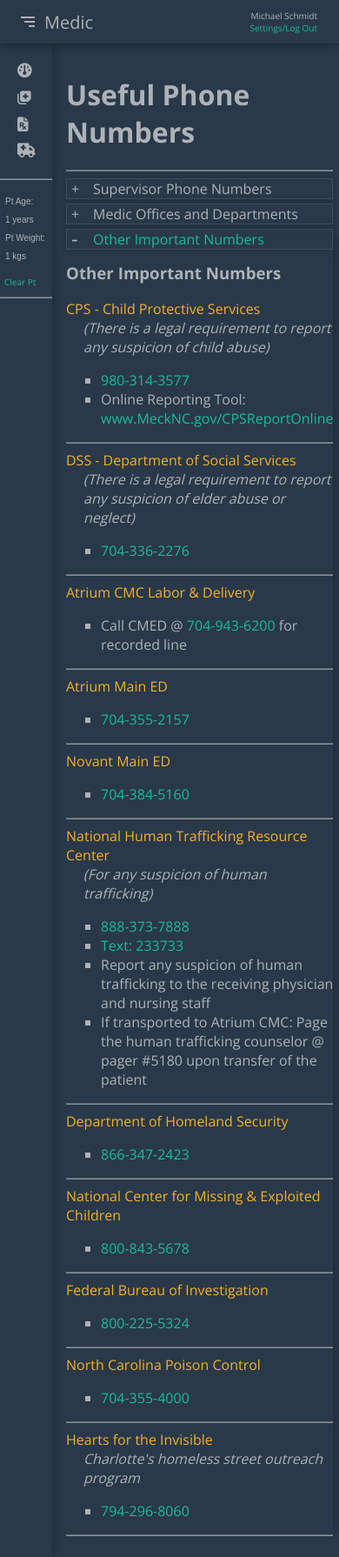
After one commit to CynicalSaint48/MyMedicAppsProtocols, a Flask app: page /tools/PhoneNumbers in a window 390 px wide. The commit adds this page. Shown: the whole page at 87% size. Run offline with Flask 3, Linux system fonts and the light colour scheme; a user stored in the database is signed in; some libraries are stand-ins or nearby versions; some web fonts are replaced.

Commit message:
implemented Tools and Phone Numbers Tool

```diff
--- a/master/__init__.py
+++ b/master/__init__.py
@@ -29,6 +29,7 @@
     from master.main.routes import main
     from master.users.routes import users
     from master.errors.handlers import errors
+    from master.tools.routes import tools
 
     from master import models
 
@@ -37,5 +38,6 @@
     app.register_blueprint(users)
     app.register_blueprint(medications)
     app.register_blueprint(errors)
+    app.register_blueprint(tools)
 
     return app
--- a/master/static/styles.css
+++ b/master/static/styles.css
@@ -1017,6 +1017,30 @@
    justify-content: center;
 }
 
+.phoneList {
+   display: grid;
+   grid-template-columns: 50px 250px 150px;
+   margin: 20px;
+}
+
+.phoneList div {
+   border: 1px solid var(--fifty-border);
+   display: flex;
+   justify-content: center;
+}
+
+.phoneListOffice {
+   display: grid;
+   grid-template-columns: 180px 325px;
+   margin: 20px;
+}
+
+.phoneListOffice div {
+   border: 1px solid var(--fifty-border);
+   display: flex;
+   justify-content: center;
+}
+
 .vomiText li {
    width: 232px;
 }
--- a/master/templates/base.html
+++ b/master/templates/base.html
@@ -269,7 +269,7 @@
                             </button>
                             <ul other-list id="other-list-id" style="display:none">
                                 <li>
-                                    <button class="bottom-list-button"><a href="#"><div class="hidden-sidebar">Med Math Calculator</div></a>
+                                    <button class="bottom-list-button"><a href="{{ url_for('tools.phoneNumbers')}}"><div class="hidden-sidebar">Phone Numbers</div></a>
                                 </li>
                             </ul>
                         </li>
--- /dev/null
+++ b/master/templates/tools/PhoneNumbers.html
@@ -0,0 +1,155 @@
+{% extends "base.html" %}
+{% block content %}
+<div class="container content1">
+    <div class="accordian">
+        <H1>Useful Phone Numbers</H1><hr>
+        <div>
+            <input type="checkbox" name="accordian" id="supPhoneNarrative" class="accordian__input">
+            <label for="supPhoneNarrative" class="accordian__label">Supervisor Phone Numbers</label>
+            <div class="narrativeSection">
+                <H3><dose style="color:#f4b02a;font-weight:500">Supervisor IDs and Phone Numbers</dose></H3>
+                    <div class="phoneList">
+                        <div><supID></supID></div><div><supName>Anaya, Shane</supName></div><div><supTel><a href="tel:7045621367">704-562-2367</a></supTel></div>
+                        <div><supID>122</supID></div><div><supName>Baltimore, Dan</supName></div><div><supTel><a href="tel:9802974819">980-297-4819</a></supTel></div>
+                        <div><supID>127</supID></div><div><supName>Baun, Josh</supName></div><div><supTel><a href="tel:9802866107">980-286-6107</a></supTel></div>
+                        <div><supID>1221</supID></div><div><supName>Camarena, James</supName></div><div><supTel><a href="tel:7045790244">704-579-0244</a></supTel></div>
+                        <div><supID>123</supID></div><div><supName>Crunk, John</supName></div><div><supTel><a href="tel:7046190764">704-619-0764</a></supTel></div>
+                        <div><supID>1271</supID></div><div><supName>Kurc, Lizz</supName></div><div><supTel><a href="tel:7046219128">704-621-9128</a></supTel></div>
+                        <div><supID></supID></div><div><supName>Elliot, Anna</supName></div><div><supTel><a href="tel:7045721315">704-572-1315</a></supTel></div>
+                        <div><supID>1441</supID></div><div><supName>Geis, Daniel</supName></div><div><supTel><a href="tel:9803554276">980-355-4276</a></supTel></div>
+                        <div><supID></supID></div><div><supName>Goodman, RJ</supName></div><div><supTel><a href="tel:7043878464">704-387-8464</a></supTel></div>
+                        <div><supID>121</supID></div><div><supName>Gonzalez, Jose</supName></div><div><supTel><a href="tel:7048408410">704-840-8410</a></supTel></div>
+                        <div><supID>1211</supID></div><div><supName>Harford, Robert</supName></div><div><supTel><a href="tel:9803554619">980-355-4619</a></supTel></div>
+                        <div><supID></supID></div><div><supName>Jerrell, Christopher</supName></div><div><supTel><a href="tel:7049098845">704-909-8845</a></supTel></div>
+                        <div><supID>1111</supID></div><div><supName>Kerley, Allison</supName></div><div><supTel><a href="tel:9803552013">980-355-2013</a></supTel></div>
+                        <div><supID>125</supID></div><div><supName>Klass, Siobhan</supName></div><div><supTel><a href="tel:7045342191">704-534-2191</a></supTel></div>
+                        <div><supID></supID></div><div><supName>Langevort, Jackson</supName></div><div><supTel><a href="tel:7043375831">704-337-5831</a></supTel></div>
+                        <div><supID></supID></div><div><supName>McCarthy, Kelly</supName></div><div><supTel><a href="tel:7043519601">704-351-9601</a></supTel></div>
+                        <div><supID>115</supID></div><div><supName>McGaha, Gabe</supName></div><div><supTel><a href="tel:7046613562">704-661-3562</a></supTel></div>
+                        <div><supID>1261</supID></div><div><supName>Murphy, Jeremy</supName></div><div><supTel><a href="tel:9802669554">980-266-9554</a></supTel></div>
+                        <div><supID>124</supID></div><div><supName>Philips, Kenny</supName></div><div><supTel><a href="tel:9802299246">980-229-9246</a></supTel></div>
+                        <div><supID></supID></div><div><supName>Pirone, Nicholaus</supName></div><div><supTel><a href="tel:7043878520">704-387-8520</a></supTel></div>
+                        <div><supID></supID></div><div><supName>Romero-DePalma, Ashley</supName></div><div><supTel><a href="tel:9803552307">980-355-2307</a></supTel></div>
+                        <div><supID>113</supID></div><div><supName>Shue, Don</supName></div><div><supTel><a href="tel:7046218873">704-621-8873</a></supTel></div>
+                        <div><supID>111</supID></div><div><supName>Simmons, Chris</supName></div><div><supTel><a href="tel:9802971674">980-297-1674</a></supTel></div>
+                        <div><supID>117</supID></div><div><supName>Smith, Brian</supName></div><div><supTel><a href="tel:7049999171">704-999-9171</a></supTel></div>
+                        <div><supID>114</supID></div><div><supName>Smith, Drew</supName></div><div><supTel><a href="tel:7046148568">704-614-8568</a></supTel></div>
+                        <div><supID>1171</supID></div><div><supName>Stratton, Michael</supName></div><div><supTel><a href="tel:7045331926">704-533-1926</a></supTel></div>
+                        <div><supID>116</supID></div><div><supName>Stroup, John</supName></div><div><supTel><a href="tel:9802146415">980-214-6415</a></supTel></div>
+                        <div><supID>1241</supID></div><div><supName>Williams, Andy</supName></div><div><supTel><a href="tel:9803552291">980-355-2291</a></supTel></div>
+                    </div><br>
+
+                    <h3><dose style="color:#f4b02a;font-weight:500">Assistant Operations Managers</dose></h3>
+
+                    <div class="phoneList">
+                        <div><supID>202</supID></div><div><supName>Barrera, Luis</supName></div><div><supTel><a href="tel:7048040927">704-804-0927</a></supTel></div>
+                        <div><supID>203</supID></div><div><supName>Carricker, Scottie</supName></div><div><supTel><a href="tel:7049995760">704-999-5760</a></supTel></div>
+                        <div><supID>204</supID></div><div><supName>Ridenhour, Brandis</supName></div><div><supTel><a href="tel:9804022060">980-402-2060</a></supTel></div>
+                        <div><supID>205</supID></div><div><supName>Lewis, Matt</supName></div><div><supTel><a href="tel:7045622390">704-562-2390</a></supTel></div>
+                    </div><hr><br>
+            </div>
+        </div>
+
+        <div>
+            <input type="checkbox" name="accordian" id="ofcPhoneNarrative" class="accordian__input">
+            <label for="ofcPhoneNarrative" class="accordian__label">Medic Offices and Departments</label>
+            <div class="narrativeSection">
+                <H3>Medic Offices and Departments</H3>
+                    <div class="phoneListOffice">
+                        <div><ofcName>OA Office</ofcName></div><div><ofcTel><a href="tel:7049436226">704-943-6226</a></ofcTel></div>
+                        <div><ofcName>CMED</ofcName></div><div><ofcTel><a href="tel:7049436200">704-943-6200</a></ofcTel></div>
+                        <div><ofcName>CMED - NET</ofcName></div><div><ofcTel><a href="tel:7049436190">704-943-6190</a></ofcTel></div>
+                        <div><ofcName>Special Ops</ofcName></div><div><ofcTel><a href="tel:7049436232">704-943-6232</a></ofcTel></div>
+                        <div><ofcName>IT</ofcName></div><div><ofcTel><a href="tel:7049436111">704-943-6111</a></ofcTel></div>
+                        <div><ofcName>Logistics</ofcName></div><div><ofcTel><a href="tel:7049436152">704-943-6152</a></ofcTel></div>
+                        <div><ofcName>Fleet</ofcName></div><div><ofcTel><a href="tel:7049439280">704-943-6280</a></ofcTel></div>
+                        <div><ofcName>Clinical Improvement</ofcName></div><div><ofcTel><a href="#">clinicalimprovement@medic911.com</a></ofcTel></div>
+                    </div><hr><br>
+            </div>
+        </div>
+
+        <div>
+            <input type="checkbox" name="accordian" id="otherPhoneNarrative" class="accordian__input" checked="checked">
+            <label for="otherPhoneNarrative" class="accordian__label">Other Important Numbers</label>
+            <div class="narrativeSection">
+                <H3>Other Important Numbers</H3>
+                    <div><dose style="color:#f4b02a;font-weight:500">CPS - Child Protective Services</dose>
+                        <div class="add-margin-L"><i>(There is a legal requirement to report any suspicion of child abuse)</i></div>
+                        <ul>
+                            <li><a href="tel:9803146577">980-314-3577</a></li>
+                            <li>Online Reporting Tool: <a href="www.MeckNC.gov/CPSReportOnline">www.MeckNC.gov/CPSReportOnline</a></li>
+                        </ul>
+                    </div><hr>
+
+                    <div><dose style="color:#f4b02a;font-weight:500">DSS - Department of Social Services</dose>
+                        <div class="add-margin-L"><i>(There is a legal requirement to report any suspicion of elder abuse or neglect)</i></div>
+                        <ul>
+                            <li><a href="tel:7043362276">704-336-2276</a></li>
+                        </ul>
+                    </div><hr>
+
+                    <div><dose style="color:#f4b02a;font-weight:500">Atrium CMC Labor & Delivery</dose>
+                        <ul>
+                            <li>Call CMED @ <a href="tel:7049436200">704-943-6200</a> for recorded line</li>
+                        </ul>
+                    </div><hr>
+
+                    <div><dose style="color:#f4b02a;font-weight:500">Atrium Main ED</dose>
+                        <ul>
+                            <li><a href="tel:7043552157">704-355-2157</a></li>
+                        </ul>
+                    </div><hr>
+
+                    <div><dose style="color:#f4b02a;font-weight:500">Novant Main ED</dose>
+                        <ul>
+                            <li><a href="tel:7043845160">704-384-5160</a></li>
+                        </ul>
+                    </div><hr>
+
+                    <div><dose style="color:#f4b02a;font-weight:500">National Human Trafficking Resource Center</dose>
+                        <div class="add-margin-L"><i>(For any suspicion of human trafficking)</i></div>
+                        <ul>
+                            <li><a href="tel:8883737888">888-373-7888</a></li>
+                            <li><a href="sms:233733">Text: 233733</a></li>
+                            <li>Report any suspicion of human trafficking to the receiving physician and nursing staff</li>
+                            <li>If transported to Atrium CMC:  Page the human trafficking counselor @ pager #5180 upon transfer of the patient</li>
+                        </ul>
+                    </div><hr>
+
+                    <div><dose style="color:#f4b02a;font-weight:500">Department of Homeland Security</dose>
+                        <ul>
+                            <li><a href="tel:8663472423">866-347-2423</a></li>
+                        </ul>
+                    </div><hr>
+
+                    <div><dose style="color:#f4b02a;font-weight:500">National Center for Missing & Exploited Children</dose>
+                        <ul>
+                            <li><a href="tel:8008435678">800-843-5678</a></li>
+                        </ul>
+                    </div><hr>
+
+                    <div><dose style="color:#f4b02a;font-weight:500">Federal Bureau of Investigation</dose>
+                        <ul>
+                            <li><a href="tel:8002255324">800-225-5324</a></li>
+                        </ul>
+                    </div><hr>
+
+                    <div><dose style="color:#f4b02a;font-weight:500">North Carolina Poison Control</dose>
+                        <ul>
+                            <li><a href="tel:7043554000">704-355-4000</a></li>
+                        </ul>
+                    </div><hr>
+
+                    <div><dose style="color:#f4b02a;font-weight:500">Hearts for the Invisible</dose>
+                        <div class="add-margin-L"><i>Charlotte's homeless street outreach program</i></div>
+                        <ul>
+                            <li><a href="tel:7942698060">794-296-8060</a></li>
+                        </ul>
+                    </div><hr>
+
+            </div>
+        </div>
+
+    </div>
+</div>
+{% endblock %}
--- /dev/null
+++ b/master/tools/routes.py
@@ -0,0 +1,15 @@
+# tools/routes.py
+
+from flask import render_template, Blueprint
+from flask import session, request
+from master.protocols.routes import get_key_list
+
+
+tools = Blueprint('tools', __name__)
+
+@tools.route("/tools/PhoneNumbers")
+def phoneNumbers():
+
+    keys = get_key_list()
+    session['path'] = 'main.home'
+    return render_template('/tools/PhoneNumbers.html', keys=keys, varTitle="Useful Phone Numbers")
```
Also changed, not shown: master/tools/__init__.py (added).
